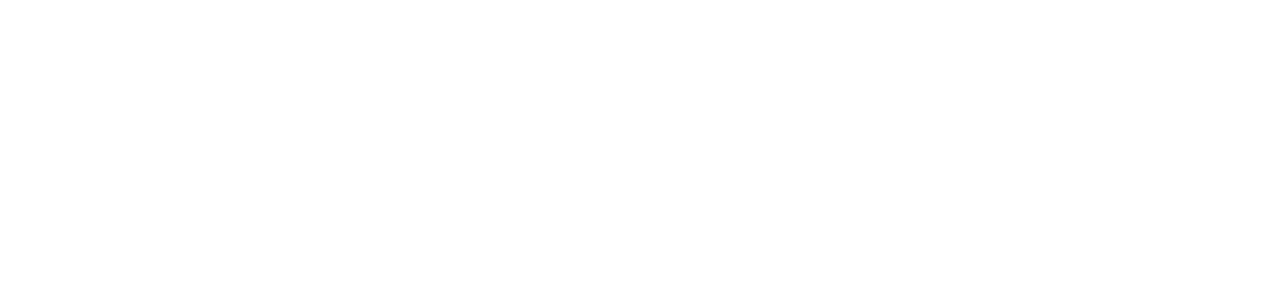
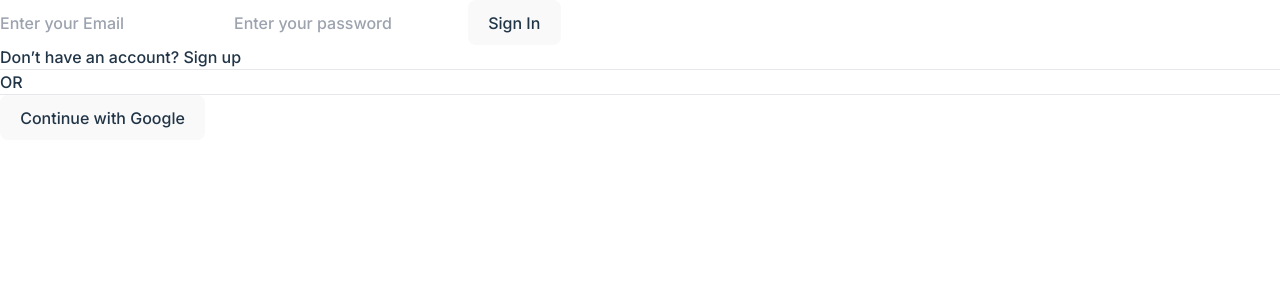
Before and after one commit to onumaeleanyagift/alx-capstone-project, a React (Vite) app in the folder job-finder/: page /SignIn in a window 1280 px wide. Before the commit this address had no page. Shown: the top 300 px of the page. Built offline with nearby package versions, Linux system fonts and the light colour scheme.

Commit message:
Add SignIn component to App.jsx

```diff
--- a/job-finder/src/App.jsx
+++ b/job-finder/src/App.jsx
@@ -2,6 +2,7 @@
 import { BrowserRouter as Router, Route, Routes } from "react-router-dom";
 import WelcomePage from "./pages/WelcomePage";
 import SignUp from "./components/SignUp";
+import SignIn from "./components/SignIn";
 import "./index.css";
 
 function App() {
@@ -10,6 +11,7 @@
       <Routes>
         <Route path="/" element={<WelcomePage />} />
         <Route path="/SignUp" element={<SignUp />} />
+        <Route path="/SignIn" element={<SignIn />} />
       </Routes>
     </Router>
   );
```
